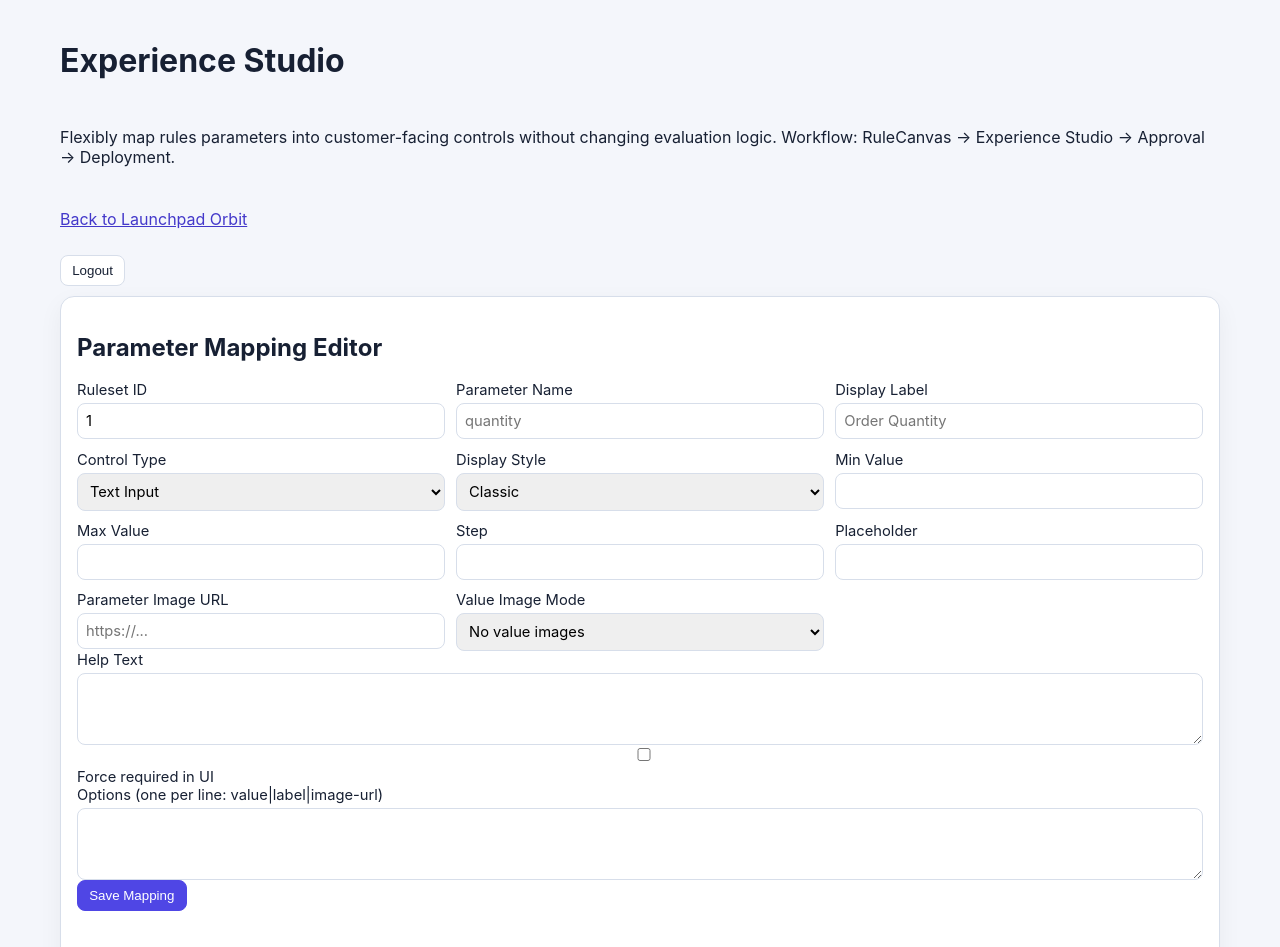
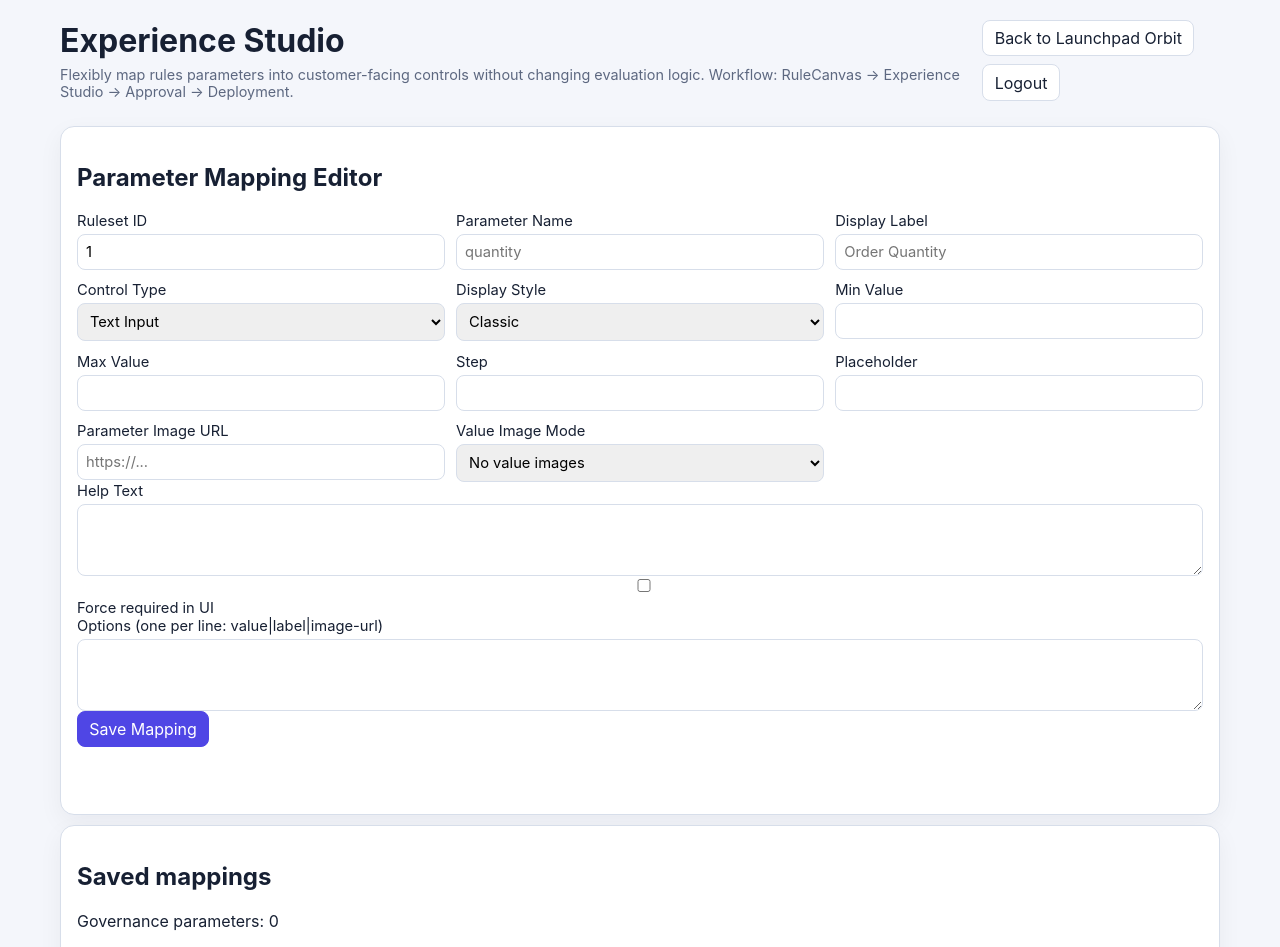
Before and after one commit to snickodonnell/codex-configurator, a Flask app: page / in a window 1280 px wide. Shown: the top 947 px of the page. Run offline with Flask 3, Linux system fonts and the light colour scheme; the visitor is signed in with stand-in values (Sample User, id 1); data that the repository does not hold is empty; parts of the project's set-up code (start-up, migrations or seed data) failed here and were passed over.

Commit message:
Consolidate editor styling onto shared stylesheet

```diff
--- a/src/sales_configurator/static/css/app.css
+++ b/src/sales_configurator/static/css/app.css
@@ -12,6 +12,10 @@
 
 * {
   box-sizing: border-box;
+}
+
+html {
+  -webkit-text-size-adjust: 100%;
 }
 
 body {
@@ -76,6 +80,7 @@ button,
   padding: 0.45rem 0.7rem;
   cursor: pointer;
   color: inherit;
+  font: inherit;
   text-decoration: none;
   display: inline-flex;
   align-items: center;
--- a/src/sales_configurator/templates/front_end_editor/index.html
+++ b/src/sales_configurator/templates/front_end_editor/index.html
@@ -13,10 +13,16 @@
   </head>
   <body>
     <div class="page stack">
-      <h1>Experience Studio</h1>
-      <p>Flexibly map rules parameters into customer-facing controls without changing evaluation logic. Workflow: RuleCanvas → Experience Studio → Approval → Deployment.</p>
-      <p><a href="http://localhost:8000">Back to Launchpad Orbit</a></p>
-      <form method="post" action="/logout"><button type="submit">Logout</button></form>
+      <div class="topbar">
+        <div>
+          <h1 style="margin:0;">Experience Studio</h1>
+          <p class="muted" style="margin:.4rem 0 0;">Flexibly map rules parameters into customer-facing controls without changing evaluation logic. Workflow: RuleCanvas → Experience Studio → Approval → Deployment.</p>
+        </div>
+        <div class="row wrap">
+          <a class="button-link" href="http://localhost:8000">Back to Launchpad Orbit</a>
+          <form method="post" action="/logout"><button type="submit">Logout</button></form>
+        </div>
+      </div>
 
       <div class="card">
         <h2>Parameter Mapping Editor</h2>
```
Also changed, not shown: src/sales_configurator/templates/rules_engine/index.html (+1 -24 lines).
